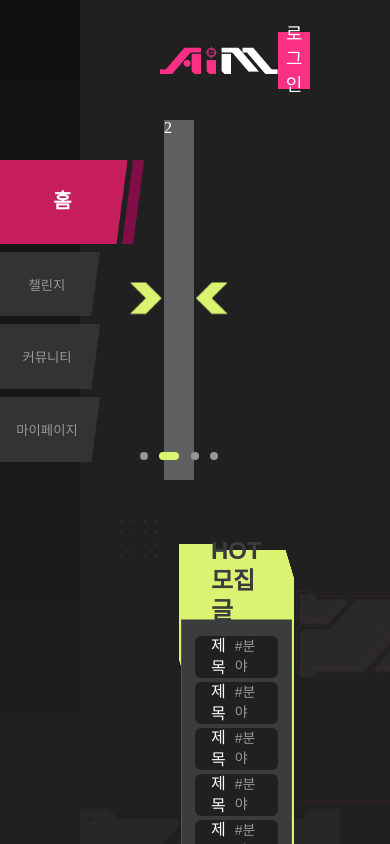
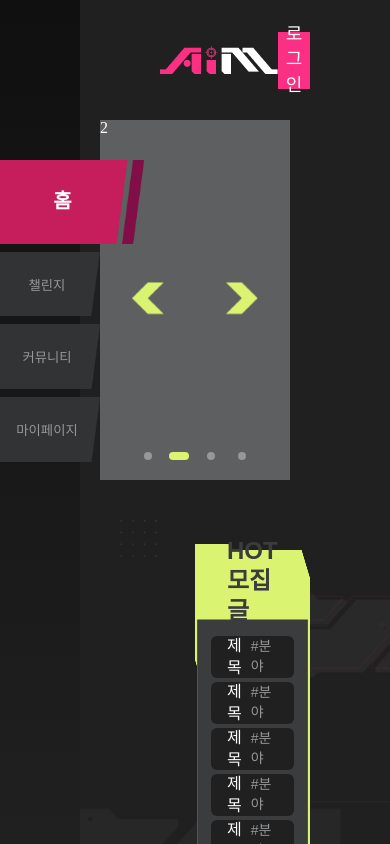
Before and after one commit to AiM-Club/AiM-web, a React (Vite) app: page / in a window 390 px wide. Shown: the top 844 px of the page. Built offline with nearby package versions, Linux system fonts and the light colour scheme; a web font is replaced by a local one.

Commit message:
chore: maincontent 반응형 수정

```diff
--- a/src/layouts/defaultLayout/DefaultLayout.style.ts
+++ b/src/layouts/defaultLayout/DefaultLayout.style.ts
@@ -62,8 +62,8 @@ export const MainContent = styled.div<{ $variant: "default" | "login" | "home" }
   `}
 
   @media (max-width: 1024px) {
-    width: ${({ $variant }) => $variant === "login" ? "100%" : "calc(100% - 17.5rem)"};
+    width: ${({ $variant }) => $variant === "login" ? "100%" : "calc(100% - 7.5rem)"};
     margin: ${({ $variant }) =>
-    $variant === "login" ? "0 auto" : "0 0 0 5.25rem"};
+    $variant === "login" ? "0 auto" : "0 0 0 1.25rem"};
   }
 `;
```
